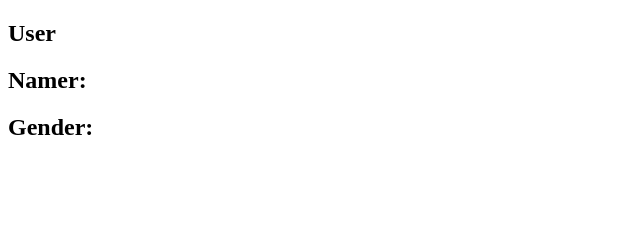
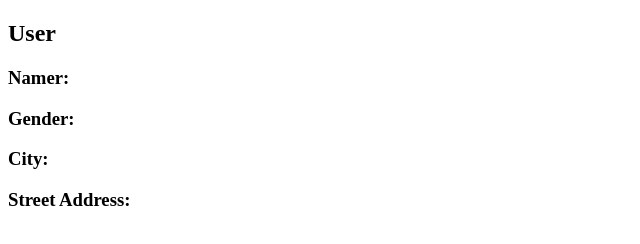
Before and after one commit to raju2000221/Handle-Random-user-with-nested-API-data, a plain HTML site: page index.html in a window 1280 px wide. Shown: the whole page, without its empty margins (0-640 px from the left). Drawn offline with Linux system fonts and the light colour scheme; no server answers.

Commit message:
final saved

```diff
--- a/index.html
+++ b/index.html
@@ -9,8 +9,10 @@
 <body>
     <section>
         <h1>User</h1>
-           <h2>Namer: <span id="name"></span></h2>
-            <h2>Gender: <span id="gender"></span></h2>
+           <h3>Namer: <span id="name"></span></h3>
+            <h3>Gender: <span id="gender"></span></h3>
+            <h3>City: <span id="city"></span></h3>
+            <h3>Street Address: <span id="sa"></span></h3>
     </section>
     <script src="js/random.js"></script>
 </body>
--- a/js/random.js
+++ b/js/random.js
@@ -6,6 +6,9 @@ fetch('https://randomuser.me/api/?gender=female')
 const dispalayUser = user =>{
     const gendername = document.getElementById('name')
     const genderTag = document.getElementById('gender')
+    document.getElementById('city').innerHTML =user.results[0].location.city
+    document.getElementById('sa').innerHTML =user.results[0].location.state
+
     gendername.innerHTML =user.results[0].name.first
     genderTag.innerHTML = user.results[0].gender;
 
```
